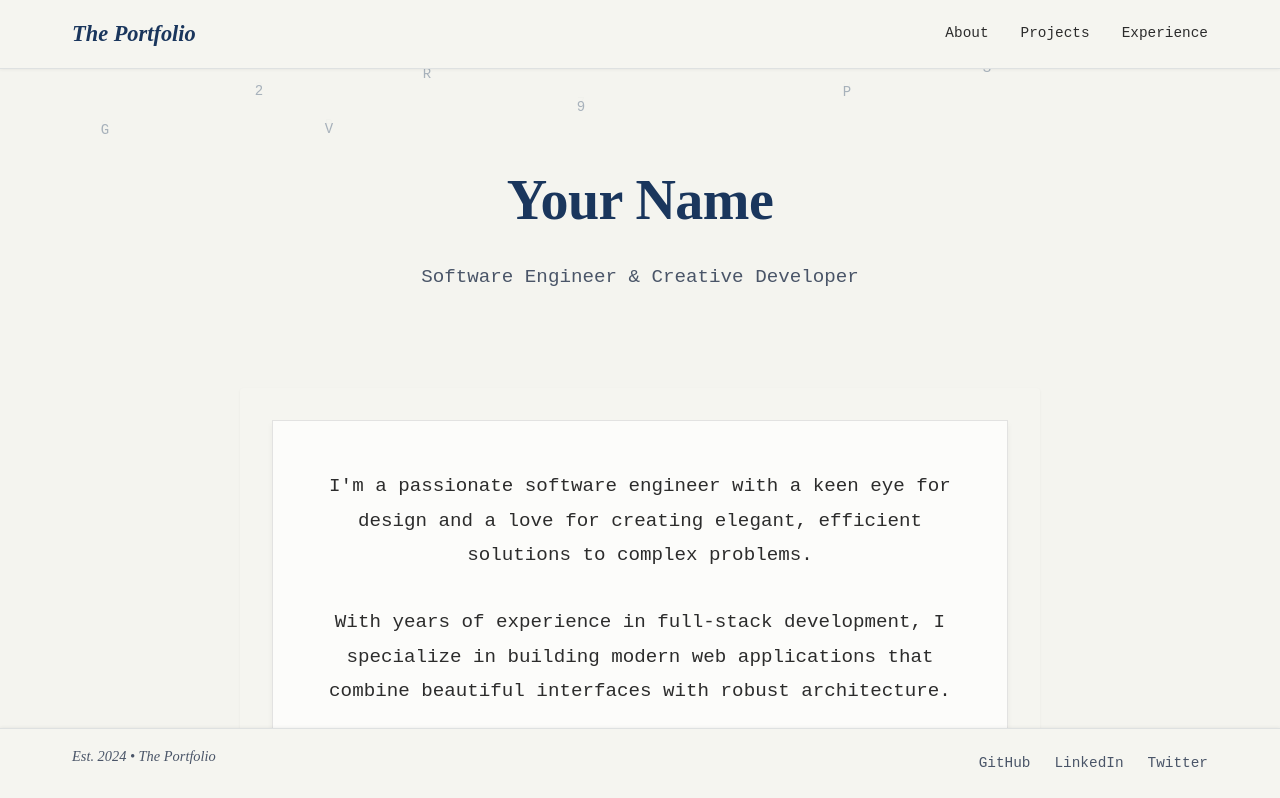
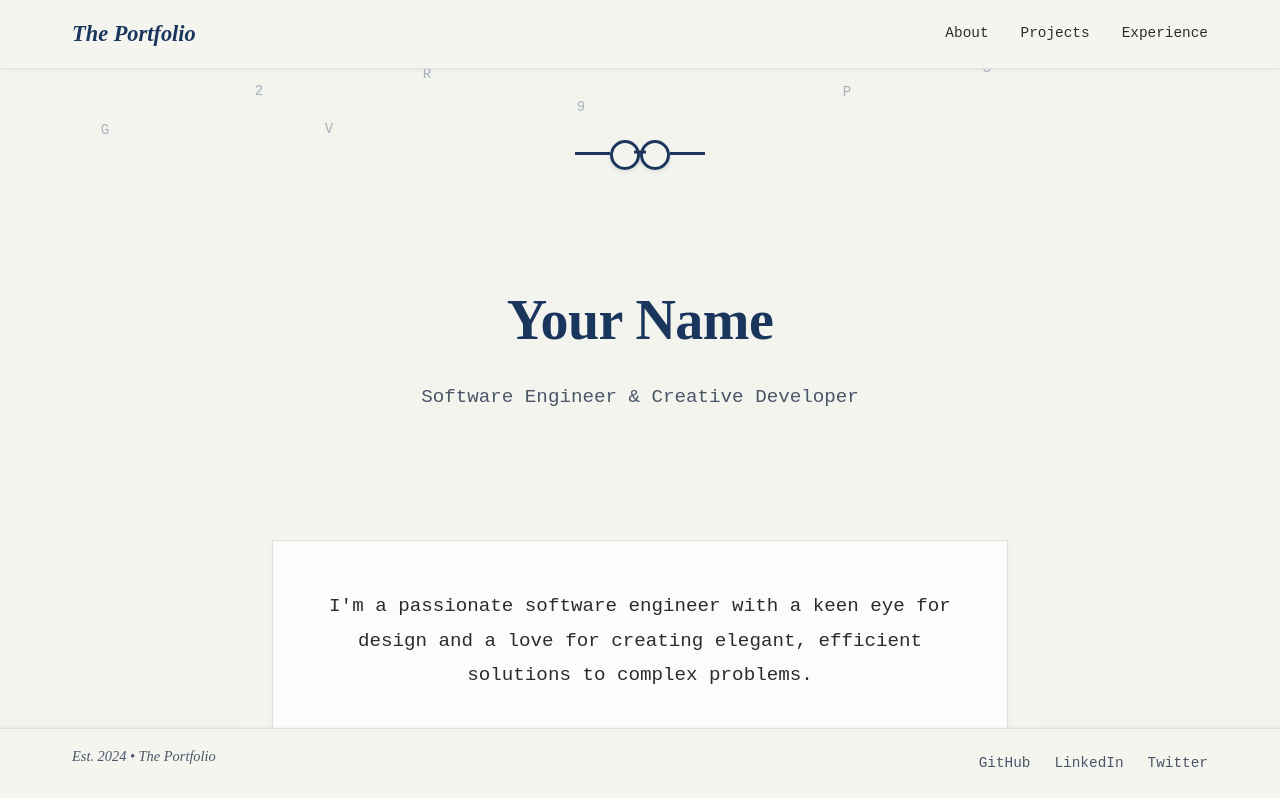
Before and after one commit to norandom/art_app, a React (Create React App) app: page / in a window 1280 px wide. Shown: the top 798 px of the page. Built offline with nearby package versions, Linux system fonts and the light colour scheme.

Commit message:
basic state

```diff
--- a/src/App.tsx
+++ b/src/App.tsx
@@ -10,6 +10,7 @@ import Projects from './components/Projects';
 import CV from './components/CV';
 import Footer from './components/Footer';
 import MatrixBackground from './components/MatrixBackground';
+import IntroAnimation from './components/IntroAnimation';
 
 const MainContainer = styled.div`
   padding-top: 60px; /* Space for fixed header */
@@ -31,6 +32,7 @@ const App: React.FC = () => {
         <MainHeader />
         <MainContainer>
           <ContentContainer>
+            <IntroAnimation />
             <Header />
             <About />
             <Projects />
--- /dev/null
+++ b/src/components/IntroAnimation.tsx
@@ -0,0 +1,188 @@
+import React, { useState, useEffect } from 'react';
+import styled from 'styled-components';
+import { motion } from 'framer-motion';
+
+const AnimationContainer = styled.div`
+  height: 120px;
+  width: 100%;
+  display: flex;
+  align-items: center;
+  justify-content: center;
+  position: relative;
+  overflow: hidden;
+  margin-bottom: 2rem;
+`;
+
+const World = styled(motion.div)`
+  width: 40px;
+  height: 40px;
+  border-radius: 50%;
+  background: var(--accent-color);
+  display: flex;
+  align-items: center;
+  justify-content: center;
+  color: white;
+  font-size: 20px;
+`;
+
+const Cursor = styled(motion.div)<{ isVisible: boolean }>`
+  width: 20px;
+  height: 40px;
+  background: ${props => props.isVisible ? 'var(--accent-color)' : 'transparent'};
+  transition: background-color 0.15s ease;
+`;
+
+const Glasses = styled(motion.div)`
+  width: 60px;
+  height: 24px;
+  position: relative;
+
+  &::before, &::after {
+    content: '';
+    position: absolute;
+    width: 24px;
+    height: 24px;
+    border: 3px solid var(--accent-color);
+    border-radius: 50%;
+  }
+
+  &::before {
+    left: 0;
+  }
+
+  &::after {
+    right: 0;
+  }
+
+  &::before, &::after {
+    box-shadow: 0 2px 4px rgba(0, 0, 0, 0.1);
+  }
+`;
+
+const Bridge = styled(motion.div)`
+  width: 12px;
+  height: 3px;
+  background-color: var(--accent-color);
+  position: absolute;
+  left: 50%;
+  top: 50%;
+  transform: translate(-50%, -50%);
+`;
+
+const TempleArm = styled(motion.div)<{ side: 'left' | 'right' }>`
+  width: 35px;
+  height: 3px;
+  background-color: var(--accent-color);
+  position: absolute;
+  top: 50%;
+  transform-origin: ${props => props.side === 'left' ? '100% 50%' : '0% 50%'};
+  ${props => props.side === 'left'
+    ? 'left: -35px;'
+    : 'right: -35px;'}
+  transform: ${props => props.side === 'left'
+    ? 'rotate(-45deg) translateY(-50%)'
+    : 'rotate(45deg) translateY(-50%)'};
+`;
+
+const IntroAnimation: React.FC = () => {
+  const [isVisible, setIsVisible] = useState(true);
+  const [showGlasses, setShowGlasses] = useState(false);
+  const [animationComplete, setAnimationComplete] = useState(false);
+
+  useEffect(() => {
+    const interval = setInterval(() => {
+      setIsVisible(prev => !prev);
+    }, 500);
+
+    return () => clearInterval(interval);
+  }, []);
+
+  const worldVariants = {
+    initial: { x: -200 },
+    animate: { x: 0 },
+    eaten: { scale: 0, transition: { duration: 0.3 } }
+  };
+
+  const cursorVariants = {
+    initial: { x: 200 },
+    animate: { x: 0 },
+    glasses: {
+      scale: 1.2,
+      transition: { duration: 0.5 }
+    }
+  };
+
+  const glassesVariants = {
+    initial: { opacity: 0, scale: 0.5 },
+    animate: {
+      opacity: 1,
+      scale: 1,
+      transition: { duration: 0.5 }
+    }
+  };
+
+  const templeArmVariants = {
+    initial: { scaleX: 0 },
+    animate: {
+      scaleX: 1,
+      transition: {
+        delay: 0.3,
+        duration: 0.3,
+        ease: "easeOut"
+      }
+    }
+  };
+
+  return (
+    <AnimationContainer>
+      {!animationComplete && (
+        <World
+          initial="initial"
+          animate="animate"
+          variants={worldVariants}
+          transition={{ duration: 1, ease: "easeOut" }}
+          onAnimationComplete={() => {
+            setTimeout(() => {
+              setShowGlasses(true);
+              setAnimationComplete(true);
+            }, 2000);
+          }}
+        >
+          ?
+        </World>
+      )}
+
+      {!showGlasses && (
+        <Cursor
+          isVisible={isVisible}
+          initial="initial"
+          animate="animate"
+          variants={cursorVariants}
+          transition={{ duration: 1, ease: "easeOut", delay: 0.5 }}
+        />
+      )}
+
+      {showGlasses && (
+        <motion.div
+          initial="initial"
+          animate="animate"
+          variants={glassesVariants}
+        >
+          <Glasses>
+            <Bridge />
+            <TempleArm
+              side="left"
+              variants={templeArmVariants}
+            />
+            <TempleArm
+              side="right"
+              variants={templeArmVariants}
+            />
+          </Glasses>
+        </motion.div>
+      )}
+    </AnimationContainer>
+  );
+};
+
+export default IntroAnimation;
```
